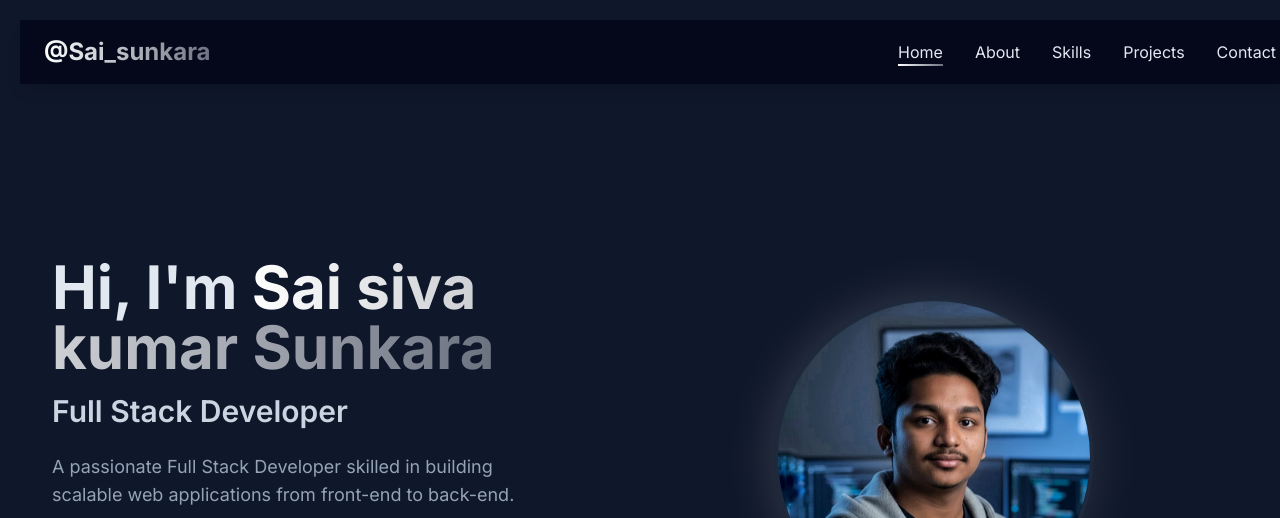
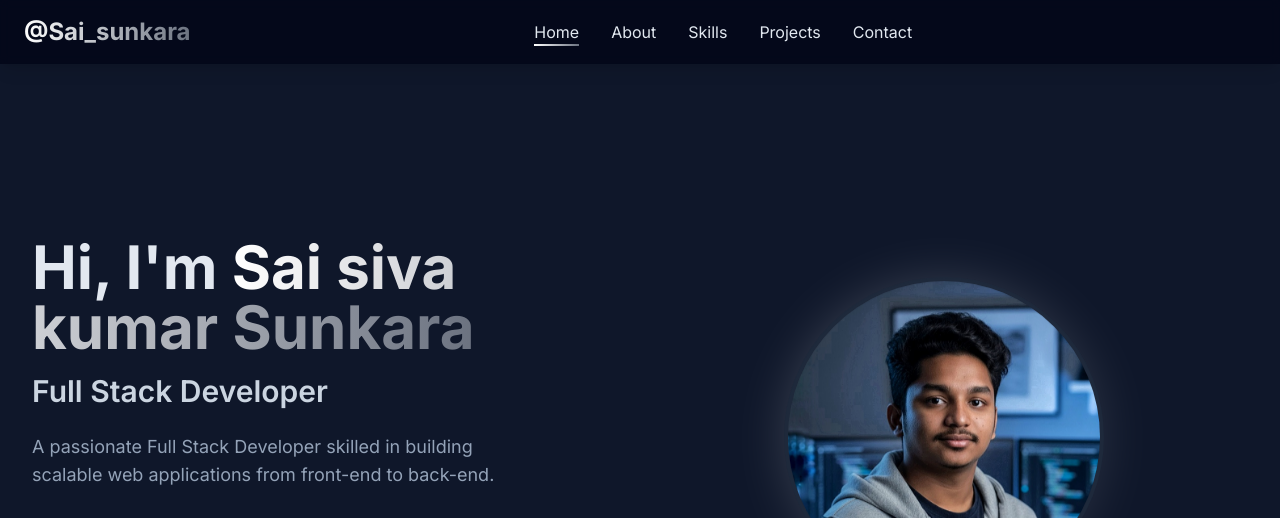
Before and after one commit to sssk5858/Portfolio, a plain HTML site: page index.html in a window 1280 px wide. Shown: the top 518 px of the page. Drawn offline with nearby package versions, Linux system fonts and the light colour scheme.

Commit message:
image change

```diff
--- a/index.html
+++ b/index.html
@@ -10,20 +10,18 @@
 </head>
 <body class="bg-dark text-slate-200">
     <!-- Navigation -->
-    <nav class="fixed w-full bg-darker/80 backdrop-blur-sm z-50 shadow-lg">
+    <nav class="fixed w-full bg-darker/80 backdrop-blur-sm z-50 shadow-lg ">
         <div class="container mx-auto px-6 py-4">
             <div class="flex justify-between items-center">
                 <a href="#" class="text-2xl font-bold gradient-text">@Sai_sunkara</a>
 
-                <!-- Mobile menu button -->
                 <div class="md:hidden">
                     <button id="menu-toggle" class="text-slate-200 hover:text-primary focus:outline-none">
                         <i class="fas fa-bars text-2xl"></i>
                     </button>
                 </div>
 
-                <!-- Desktop Menu -->
-                <div class="hidden md:flex space-x-8">
+                <div class="hidden md:flex flex-grow justify-center space-x-8">
                     <a href="#home" class="nav-link active">Home</a>
                     <a href="#about" class="nav-link">About</a>
                     <a href="#skills" class="nav-link">Skills</a>
@@ -32,7 +30,6 @@
                 </div>
             </div>
 
-            <!-- Mobile Menu -->
             <div id="mobile-menu" class="hidden md:hidden mt-4 pb-2">
                 <a href="#home" class="block py-2 nav-link active">Home</a>
                 <a href="#about" class="block py-2 nav-link">About</a>
--- a/styles.css
+++ b/styles.css
@@ -4,7 +4,7 @@ body {
     font-family: 'Inter', sans-serif;
     background-color: #0f172a;
     color: #e2e8f0;
-    padding: 20px;
+
 }
 
 .gradient-text {
```
